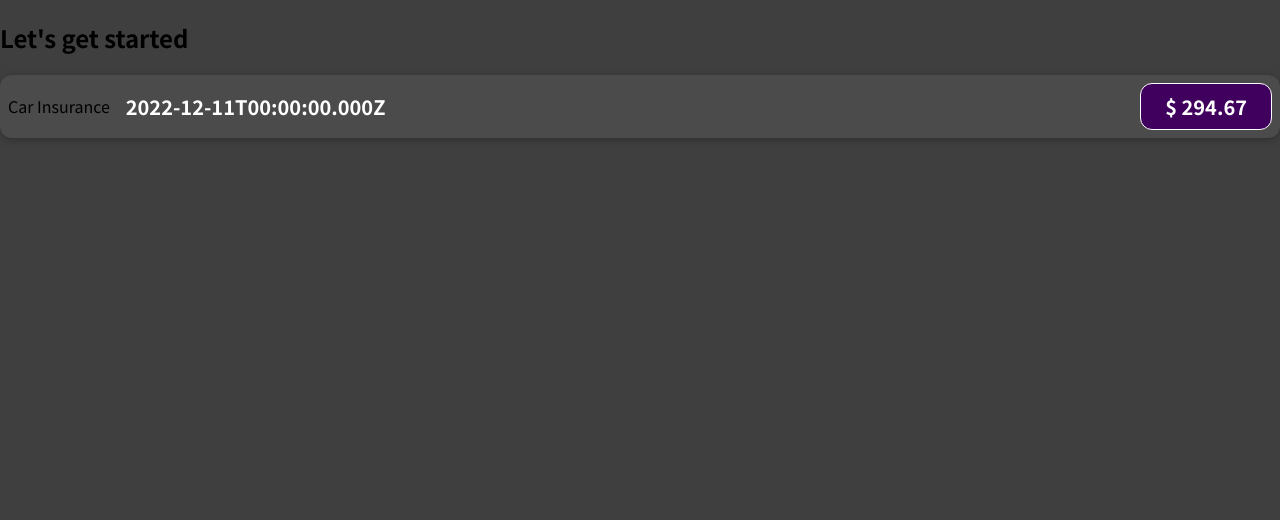
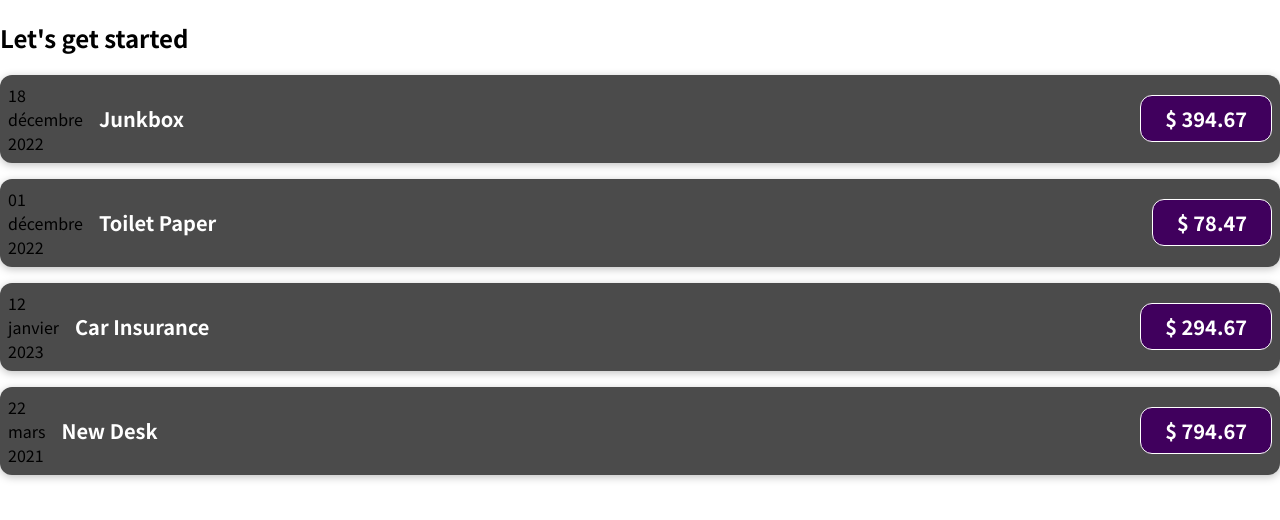
Before and after one commit to LefebvreAnthony/first-step-react, a JavaScript app: page / in a window 1280 px wide. Shown: the top 520 px of the page. Built offline with nearby package versions, Linux system fonts and the light colour scheme.

Commit message:
add component Date

```diff
--- a/src/App.js
+++ b/src/App.js
@@ -1,10 +1,55 @@
 import ExpenseItem from "./components/ExpenseItem";
 
 function App() {
+  const expenses = [
+    {
+      id: "e1",
+      title: "Junkbox",
+      amout: 394.67,
+      date: new Date(2022, 11, 18),
+    },
+    {
+      id: "e2",
+      title: "Toilet Paper",
+      amout: 78.47,
+      date: new Date(2022, 11, 1),
+    },
+    {
+      id: "e3",
+      title: "Car Insurance",
+      amout: 294.67,
+      date: new Date(2022, 12, 12),
+    },
+    {
+      id: "e4",
+      title: "New Desk",
+      amout: 794.67,
+      date: new Date(2021, 2, 22),
+    },
+  ];
   return (
     <div>
       <h2>Let's get started</h2>
-      <ExpenseItem />
+      <ExpenseItem
+        title={expenses[0].title}
+        amount={expenses[0].amout}
+        date={expenses[0].date}
+      />
+      <ExpenseItem
+        title={expenses[1].title}
+        amount={expenses[1].amout}
+        date={expenses[1].date}
+      />
+      <ExpenseItem
+        title={expenses[2].title}
+        amount={expenses[2].amout}
+        date={expenses[2].date}
+      />
+      <ExpenseItem
+        title={expenses[3].title}
+        amount={expenses[3].amout}
+        date={expenses[3].date}
+      />
     </div>
   );
 }
--- /dev/null
+++ b/src/components/ExpenseDate.js
@@ -0,0 +1,17 @@
+import "./ExpenseDate.css";
+
+function ExpenseDate({ date }) {
+  console.log(date);
+  const month = date.toLocaleString("fr-FR", { month: "long" });
+  const day = date.toLocaleString("fr-FR", { day: "2-digit" });
+  const year = date.getFullYear();
+  return (
+    <div>
+      <div>{day}</div>
+      <div>{month}</div>
+      <div>{year}</div>
+    </div>
+  );
+}
+
+export default ExpenseDate;
--- a/src/components/ExpenseItem.js
+++ b/src/components/ExpenseItem.js
@@ -1,15 +1,13 @@
+import ExpenseDate from "./ExpenseDate";
 import "./ExpenseItem.css";
 
-function ExpenseItem() {
-  const expenseDate = new Date(2022, 11, 11);
-  const ExpenseTitle = "Car Insurance";
-  const expenseAmount = 294.67;
+function ExpenseItem({ title, amount, date }) {
   return (
     <div className="expense-item">
-      <div>{ExpenseTitle}</div>
+      <ExpenseDate date={date} />
       <div className="expense-item__description">
-        <h2>{expenseDate.toISOString()}</h2>
-        <div className="expense-item__price">{"$ " + expenseAmount}</div>
+        <h2>{title}</h2>
+        <div className="expense-item__price">{"$ " + amount}</div>
       </div>
     </div>
   );
--- a/src/index.css
+++ b/src/index.css
@@ -10,5 +10,5 @@ html {
 
 body {
   margin: 0;
-  background-color: #3f3f3f;
+  /* background-color: #3f3f3f; */
 }
```
Also changed, not shown: src/components/ExpenseDate.css (added).
